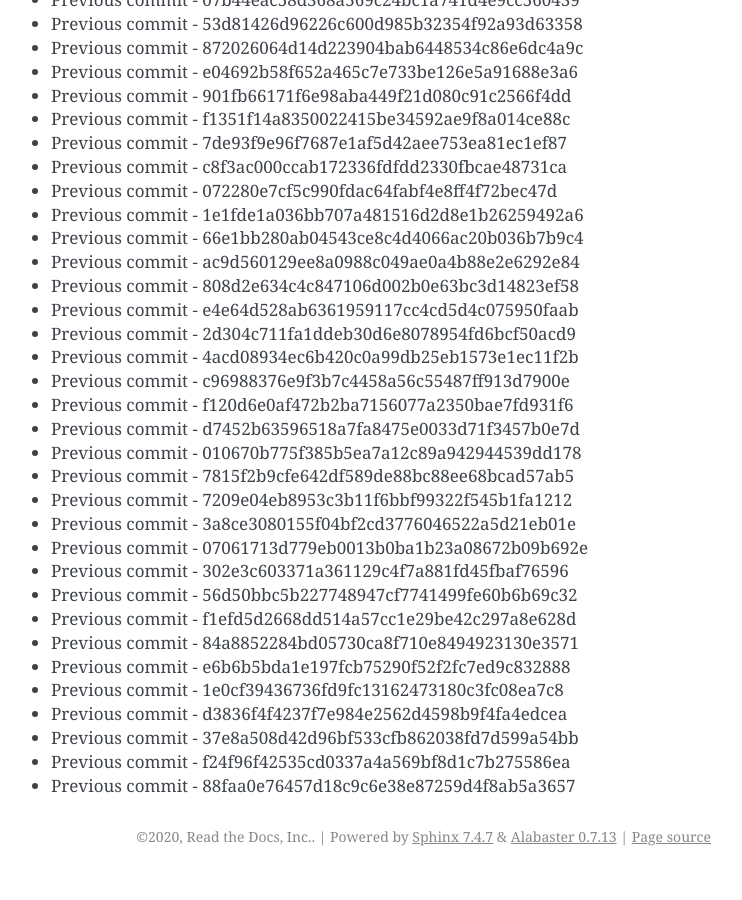
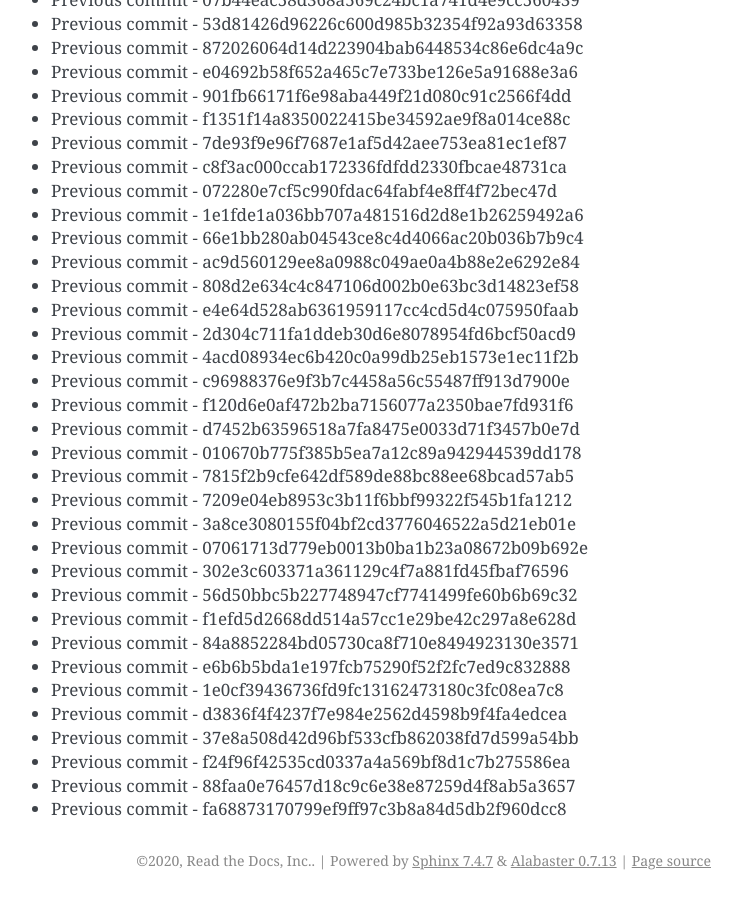
Before and after one commit to readthedocs/rtd-git-stresstest, a Sphinx documentation site: the page built from docs/updates.rst, in a window 1280 px wide and 900 px high, scrolled down 38516 px. Shown: the whole window, without its empty margins (399-1141 px from the left). Built offline with Sphinx 7.4.7, drawn with Linux system fonts in a browser that asks for light colours; before the commit the page ends 39392 px from its top, so only the background shows below that.

Commit message:
Generating commit from previous: fa68873170799ef9ff97c3b8a84d5db2f960dcc8

```diff
--- a/docs/updates.rst
+++ b/docs/updates.rst
@@ -1650,3 +1650,4 @@ It can be tested for any performance characteristics.
 * Previous commit - 37e8a508d42d96bf533cfb862038fd7d599a54bb
 * Previous commit - f24f96f42535cd0337a4a569bf8d1c7b275586ea
 * Previous commit - 88faa0e76457d18c9c6e38e87259d4f8ab5a3657
+* Previous commit - fa68873170799ef9ff97c3b8a84d5db2f960dcc8
```
